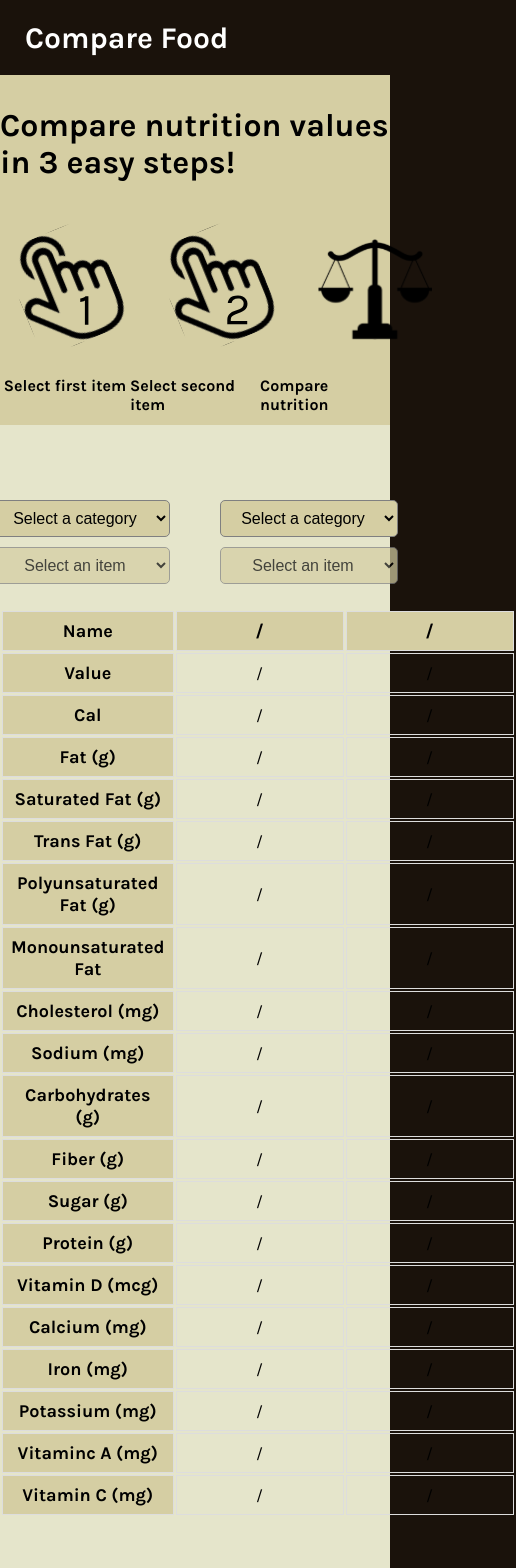
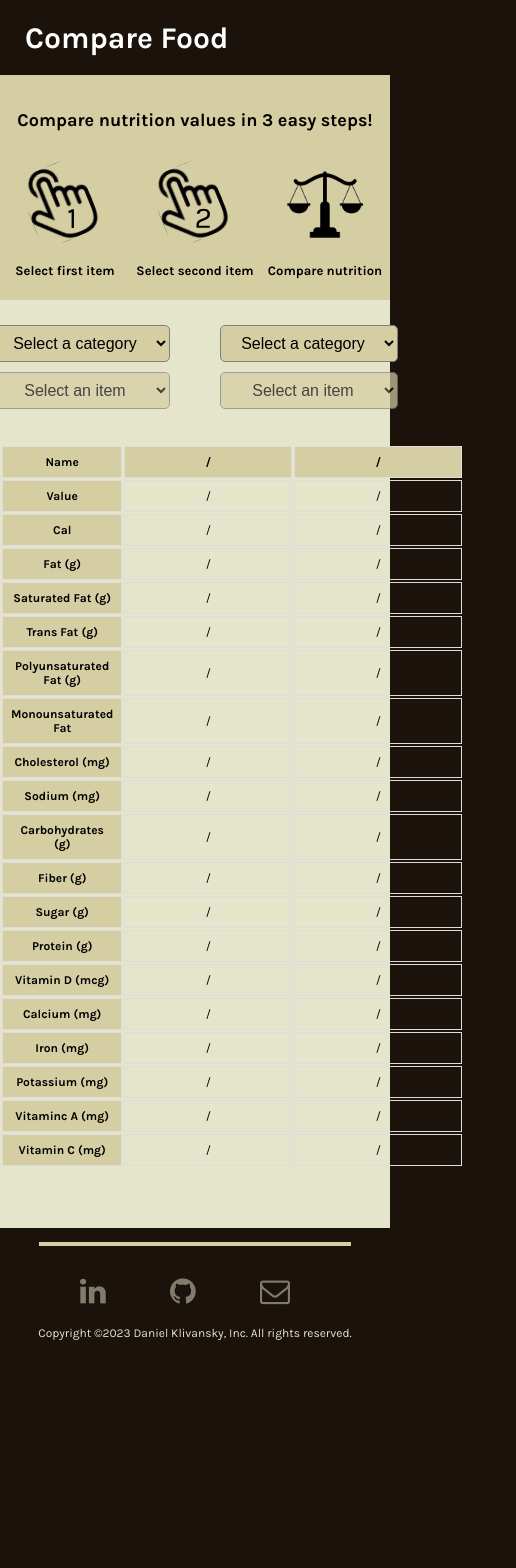
Before and after one commit to kiasy/compare-food, a React (Create React App) app: page / in a window 390 px wide. Shown: the top 1568 px of the page, 516 px wide, since content can reach past the window. After the commit the page ends 1348 px from the top, so only its background shows below. Built offline with nearby package versions, Linux system fonts and the light colour scheme.

Commit message:
Added responsiveness: width < 650px. Intro and Hero.

```diff
--- a/src/components/Hero/Dropdown.js
+++ b/src/components/Hero/Dropdown.js
@@ -35,9 +35,7 @@ function Dropdown() {
     }
 
     return (
-
         <div className="dropdownContainer">
-
 			{/* User selection - dropdown menus*/}
             <div className="dropdownSelections">
 				<div className="dropdownItem1"> {/* User selection - first item*/}
--- a/src/components/Hero/Hero.css
+++ b/src/components/Hero/Hero.css
@@ -2,7 +2,7 @@
 .dropdownContainer {
     display: flex;
     flex-direction: column;
-    padding-top: 75px;
+    padding-top: 50px;
     gap: 25px;
     background-color: #E5E5CB;
 }
@@ -11,7 +11,7 @@
     display: flex;
     gap: 50px;
     justify-content: center;
-
+    padding-bottom: 10px;
 }
 
 .dropdownItem1, .dropdownItem2 {
@@ -47,7 +47,6 @@ table {
     margin: 0 auto;
     width: 100%;
     max-width: 700px;
-    min-width: 200px;
 }
 
 th, td {
@@ -67,7 +66,6 @@ tr:not(:first-child):hover td:not(:first-child):hover {
 th {
     background-color: #1A120B;
     color: #D5CEA3;
-    margin: 0 auto;
 }
 
 .topLeft {
@@ -81,9 +79,43 @@ select {
     border-radius: 5px;
     background-color: #D5CEA3;
     text-align-last:center;
-    color: #000000; /* text color */
+    color: #000000;
 }
 
 .dropdownTable {
     padding-bottom: 60px;
 }
+
+/* */
+/* Responsive media queries below */
+/* */
+
+/* max-width: 650px */
+@media (max-width: 650px) {
+    .dropdownContainer {
+        padding-top: 25px;
+    }
+
+    table {
+        margin: 0 auto;
+        width: 95%;
+        max-width: 500px;
+        font-size: 12px;
+    }
+
+    td:nth-child(1) {
+        display: flex;
+        justify-content: center;
+        font-weight: bold;
+        font-size: 12px;
+        background-color: #D5CEA3;
+    }
+
+    table tr:first-child {
+        font-weight: bold;
+        font-size: 12px;
+        background-color: #D5CEA3;
+    }
+
+
+}
--- a/src/components/Intro/Intro.css
+++ b/src/components/Intro/Intro.css
@@ -46,3 +46,36 @@
     justify-content: center;
     font-weight: bold;
 }
+
+/* */
+/* Responsive media queries below */
+/* */
+
+/* max-width: 650px */
+
+@media (max-width: 650px) {
+    .Intro--title {
+        font-size: 18px;
+    }
+}
+
+@media (max-width: 650px) {
+    img {
+        width: 100px;
+        display: block;
+        margin-left: auto;
+        margin-right: auto;
+    }
+}
+
+@media (max-width: 650px) {
+    .Intro--numbers-1, .Intro--numbers-2, .Intro--numbers-3 {
+        font-size: 13px;
+    }
+}
+
+@media (max-width: 650px) {
+    .Intro {
+        height: 225px;
+    }
+}
```
